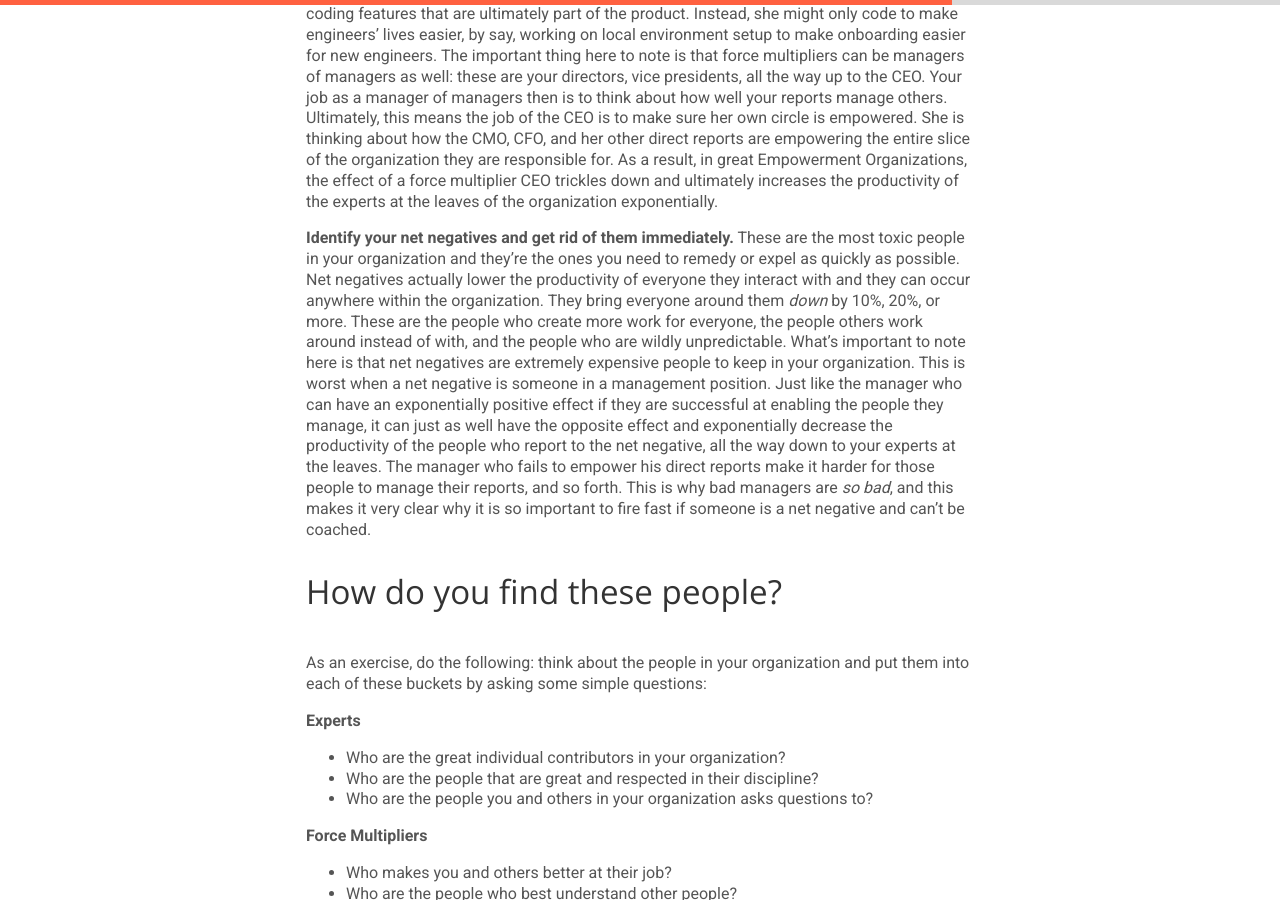
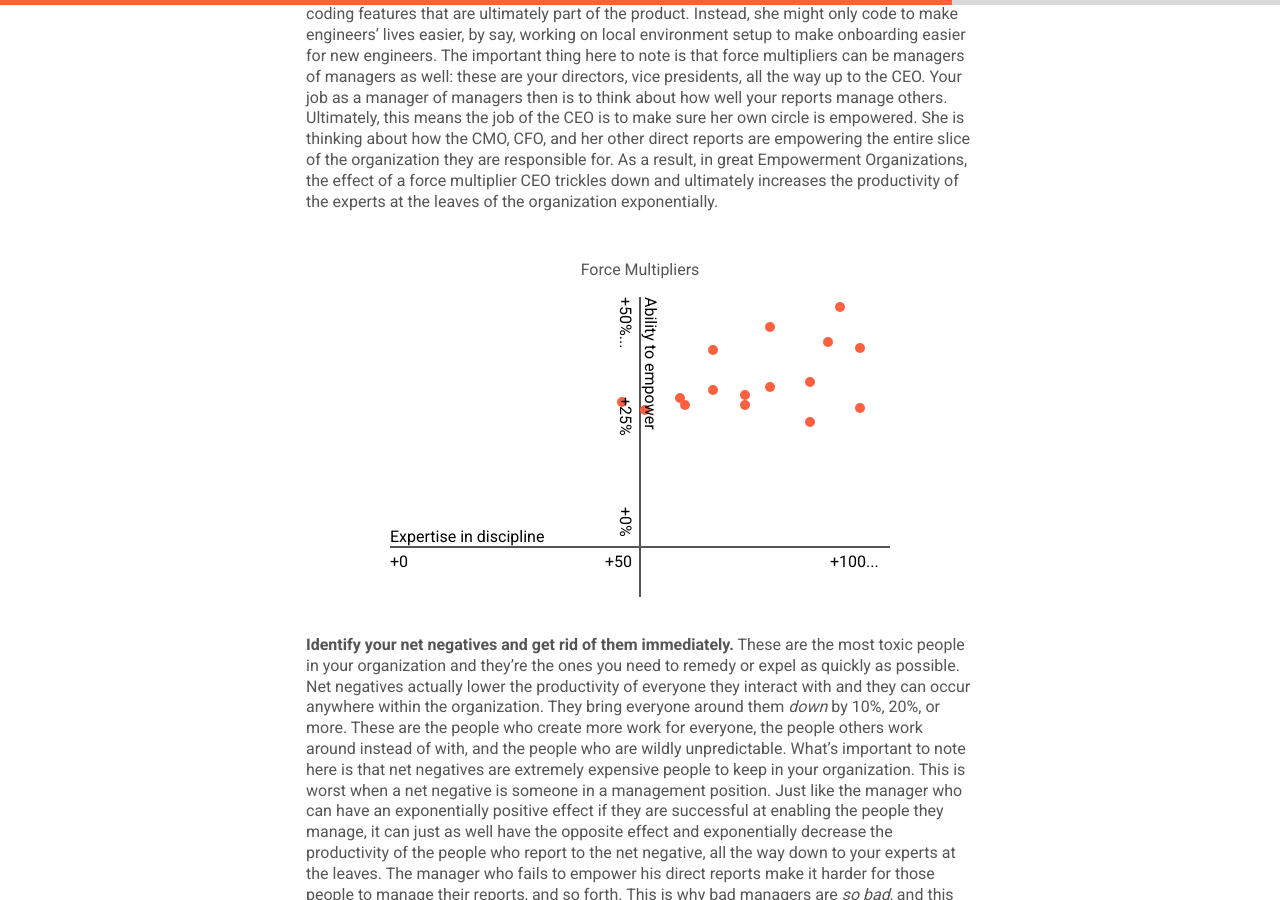
Before and after one commit to JonHMChan/blog, a Jekyll site: the page built from _posts/2016-08-10-Empowerment-Organizations.markdown, in a window 1280 px wide and 900 px high, scrolled down 4174 px. Built offline with Jekyll 4.4.1, drawn with Linux system fonts in a browser that asks for light colours; nearby versions of some CDN libraries; some of the changed text lies outside the part shown.

Commit message:
Updated graphs for post

```diff
--- a/_posts/2016-08-10-Empowerment-Organizations.markdown
+++ b/_posts/2016-08-10-Empowerment-Organizations.markdown
@@ -196,7 +196,63 @@
 
 **Use your force multipliers to level up your experts.** Force multipliers go up the organization and are focused primarily on increasing the productivity of the people they’re responsible for: they’re your managers. These are the people who are focused on getting their “reports” more productive overall by 10%, 20%, or more. For example, this is the engineering manager who thinks about coding standards, does one-on-ones with the engineers that report to her, and thinks about how to make working as an engineer easier. It is not her responsibility to be coding features that are ultimately part of the product. Instead, she might only code to make engineers’ lives easier, by say, working on local environment setup to make onboarding easier for new engineers. The important thing here to note is that force multipliers can be managers of managers as well: these are your directors, vice presidents, all the way up to the CEO. Your job as a manager of managers then is to think about how well your reports manage others. Ultimately, this means the job of the CEO is to make sure her own circle is empowered. She is thinking about how the CMO, CFO, and her other direct reports are empowering the entire slice of the organization they are responsible for. As a result, in great Empowerment Organizations, the effect of a force multiplier CEO trickles down and ultimately increases the productivity of the experts at the leaves of the organization exponentially.
 
+<div class="demo">
+	<p>Force Multipliers</p>
+	<svg width="500" height="300">
+		<line x1="250" y1="0" x2="250" y2="300" stroke-width="2" stroke="#555" />
+		<line y1="250" x1="0" y2="250" x2="500" stroke-width="2" stroke="#555" />
+
+		<circle cx="450" cy="10" r="5" fill="#FF6140" />
+		<circle cx="232" cy="105" r="5" fill="#FF6140" />
+		<circle cx="290" cy="101" r="5" fill="#FF6140" />
+		<circle cx="295" cy="108" r="5" fill="#FF6140" />
+		<circle cx="255" cy="113" r="5" fill="#FF6140" />
+		<circle cx="438" cy="45" r="5" fill="#FF6140" />
+		<circle cx="420" cy="125" r="5" fill="#FF6140" />
+		<circle cx="470" cy="111" r="5" fill="#FF6140" />
+		<circle cx="355" cy="108" r="5" fill="#FF6140" />
+		<circle cx="323" cy="93" r="5" fill="#FF6140" />
+		<circle cx="380" cy="30" r="5" fill="#FF6140" />
+		<circle cx="420" cy="85" r="5" fill="#FF6140" />
+		<circle cx="470" cy="51" r="5" fill="#FF6140" />
+		<circle cx="355" cy="98" r="5" fill="#FF6140" />
+		<circle cx="323" cy="53" r="5" fill="#FF6140" />
+		<circle cx="380" cy="90" r="5" fill="#FF6140" />
+
+		<text x="0" y="245" style="color: #ccc;">Expertise in discipline</text>
+		<text x="255" y="0" transform="rotate(90 255,0)">Ability to empower</text>
+		<text x="230" y="0" transform="rotate(90 230,0)">+50%...</text>
+		<text x="230" y="100" transform="rotate(90 230,100)">+25%</text>
+		<text x="230" y="210" transform="rotate(90 230,210)">+0%</text>
+		<text x="0" y="270">+0</text>
+		<text x="215" y="270">+50</text>
+		<text x="440" y="270">+100...</text>
+	</svg>
+</div>
+
 **Identify your net negatives and get rid of them immediately.** These are the most toxic people in your organization and they’re the ones you need to remedy or expel as quickly as possible. Net negatives actually lower the productivity of everyone they interact with and they can occur anywhere within the organization. They bring everyone around them *down* by 10%, 20%, or more. These are the people who create more work for everyone, the people others work around instead of with, and the people who are wildly unpredictable. What’s important to note here is that net negatives are extremely expensive people to keep in your organization. This is worst when a net negative is someone in a management position. Just like the manager who can have an exponentially positive effect if they are successful at enabling the people they manage, it can just as well have the opposite effect and exponentially decrease the productivity of the people who report to the net negative, all the way down to your experts at the leaves. The manager who fails to empower his direct reports make it harder for those people to manage their reports, and so forth. This is why bad managers are *so bad*, and this makes it very clear why it is so important to fire fast if someone is a net negative and can’t be coached.
+
+<div class="demo">
+	<p>Net Negatives</p>
+	<svg width="500" height="300">
+		<line x1="250" y1="0" x2="250" y2="300" stroke-width="2" stroke="#555" />
+		<line y1="150" x1="0" y2="150" x2="500" stroke-width="2" stroke="#555" />
+
+		<circle cx="150" cy="208" r="5" fill="#FF6140" />
+		<circle cx="232" cy="201" r="5" fill="#FF6140" />
+		<circle cx="190" cy="212" r="5" fill="#FF6140" />
+		<circle cx="255" cy="258" r="5" fill="#FF6140" />
+
+		<text x="0" y="145" style="color: #ccc;">Expertise in discipline</text>
+		<text x="255" y="0" transform="rotate(90 255,0)">Ability to empower</text>
+		<text x="230" y="0" transform="rotate(90 230,0)">+25%...</text>
+		<text x="230" y="110" transform="rotate(90 230,110)">+0%</text>
+		<text x="230" y="250" transform="rotate(90 230,250)">-25%...</text>
+		<text x="0" y="170">+0</text>
+		<text x="215" y="170">+50</text>
+		<text x="440" y="170">+100...</text>
+	</svg>
+</div>
 
 # How do you find these people?
 As an exercise, do the following: think about the people in your organization and put them into each of these buckets by asking some simple questions:
```
